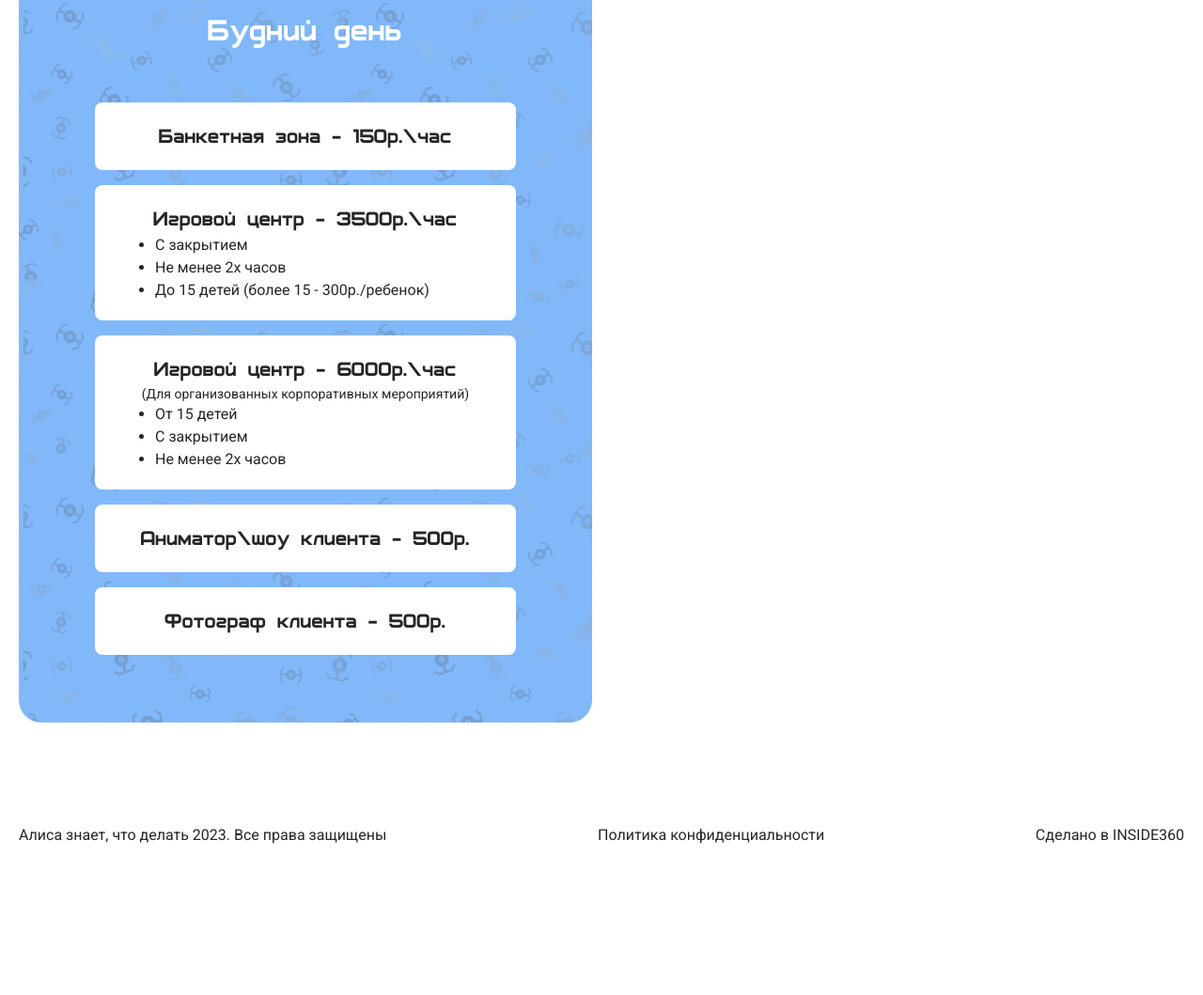
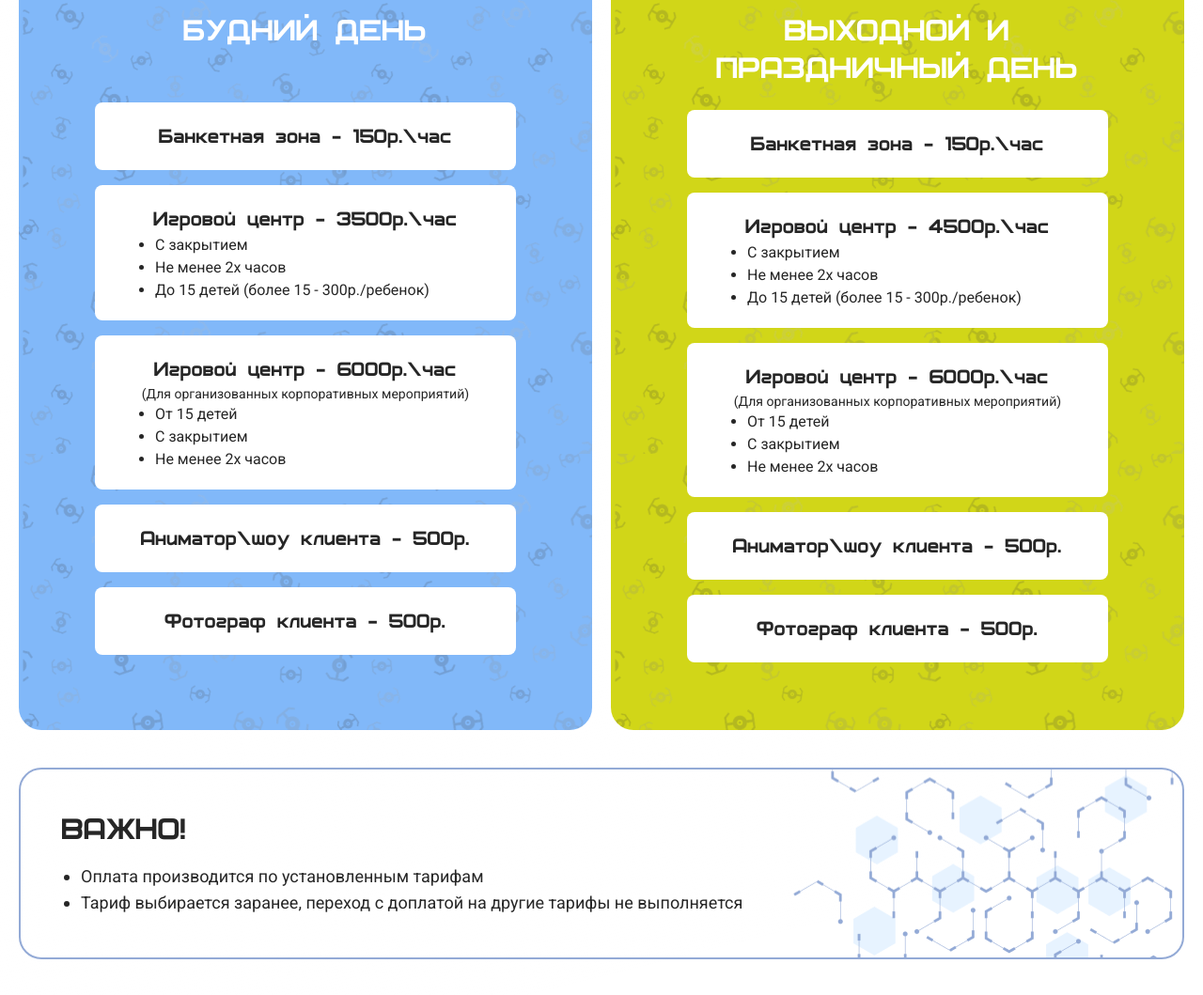
Before and after one commit to blessMe-Padre/alisaznaet, a plain HTML site: page index.html in a window 1280 px wide. Shown: the part 3681-4740 px from the top of the page at 94% size. Before the commit the page ends 4650 px from the top, so only its background shows below. Drawn offline with Linux system fonts and the light colour scheme; files that its build step writes are made by us from their sources; a script that the page names is missing.

Commit message:
feat: добавляет секцию

```diff
--- a/index.html
+++ b/index.html
@@ -151,7 +151,7 @@
                     <h2 class="text-4xl lg:text-[55px] text-center font-bodyFont uppercase mb-8 md:mb-16">прайс лист на
                         посещение</h2>
                     <div class="grid md:grid-cols-2 gap-5">
-                        <div class="bg-blue rounded-3xl py-14 text-center px-4 relative"
+                        <div class="bg-green rounded-3xl py-14 text-center px-4 relative"
                             style="background-image: url('/src/img/pattern-2.png')">
                             <h3 class="text-2xl md:text-4xl text-white font-bodyFont mb-8 md:mb-14 uppercase">Будний
                                 день</h3>
@@ -174,7 +174,7 @@
 
                         </div>
 
-                        <div class="bg-green rounded-3xl py-14 text-center px-4 relative"
+                        <div class="bg-blue rounded-3xl py-14 text-center px-4 relative"
                             style="background-image: url('/src/img/pattern-2.png')">
                             <h3 class="text-2xl md:text-4xl text-white font-bodyFont mb-8 md:mb-6 uppercase">выходной и
                                 <br>
@@ -218,10 +218,11 @@
                 <div class="container">
                     <h2 class="text-4xl lg:text-[55px] text-center font-bodyFont uppercase mb-8 md:mb-16">аренда
                         помещения</h2>
-                    <div class="grid grid-cols-2 gap-5">
+                    <div class="grid md:grid-cols-2 gap-5">
                         <div class="bg-blue rounded-3xl py-14 text-center px-4 relative"
                             style="background-image: url('/src/img/pattern-2.png')">
-                            <h3 class="text-4xl text-white font-bodyFont mb-8 md:mb-14">Будний день</h3>
+                            <h3 class="text-2xl md:text-4xl text-white font-bodyFont mb-8 md:mb-14 uppercase">Будний
+                                день</h3>
 
                             <div class="bg-white py-5 max-w-md m-auto rounded-lg mb-4">
                                 <p class="text-2xl font-bodyFont">Банкетная зона - 150р.\час</p>
@@ -254,9 +255,62 @@
                                 <p class="text-2xl font-bodyFont">Фотограф клиента - 500р.</p>
                             </div>
                         </div>
+
+                        <div class="bg-green rounded-3xl py-14 text-center px-4 relative"
+                            style="background-image: url('/src/img/pattern-2.png')">
+                            <h3 class="text-2xl md:text-4xl text-white font-bodyFont mb-8 md:mb-6 uppercase">выходной и
+                                <br>
+                                праздничный день
+                            </h3>
+
+                            <div class="bg-white py-5 max-w-md m-auto rounded-lg mb-4">
+                                <p class="text-2xl font-bodyFont">Банкетная зона - 150р.\час</p>
+                            </div>
+
+                            <div class="bg-white py-5 max-w-md m-auto rounded-lg mb-4">
+                                <p class="text-2xl font-bodyFont">Игровой центр - 4500р.\час</p>
+                                <ul class="max-w-xs m-auto list-disc">
+                                    <li class="text-left">С закрытием</li>
+                                    <li class="text-left">Не менее 2х часов</li>
+                                    <li class="text-left">До 15 детей (более 15 - 300р./ребенок)</li>
+                                </ul>
+                            </div>
+
+                            <div class="bg-white py-5 max-w-md m-auto rounded-lg mb-4">
+                                <p class="text-2xl font-bodyFont">Игровой центр - 6000р.\час</p>
+                                <p class="text-sm">(Для организованных корпоративных мероприятий)</p>
+                                <ul class="max-w-xs m-auto list-disc">
+                                    <li class="text-left">От 15 детей</li>
+                                    <li class="text-left">С закрытием</li>
+                                    <li class="text-left">Не менее 2х часов</li>
+                                </ul>
+                            </div>
+
+                            <div class="bg-white py-5 max-w-md m-auto rounded-lg mb-4">
+                                <p class="text-2xl font-bodyFont">Аниматор\шоу клиента - 500р.</p>
+                            </div>
+
+                            <div class="bg-white py-5 max-w-md m-auto rounded-lg mb-4">
+                                <p class="text-2xl font-bodyFont">Фотограф клиента - 500р.</p>
+                            </div>
+                        </div>
                     </div>
                 </div>
             </section>
+
+            <div class="container mb-16 md:mb-36">
+                <section class="py-5 md:py-11 px-5 md:px-11 rounded-3xl border-solid border-light-blue border-[2px]"
+                    style="background-image: url('/src/img/pattern-3.png'); background-repeat: no-repeat; background-position: right;">
+                    <h2 class="text-4xl font-bodyFont mb-4">ВАЖНО!</h2>
+                    <ul class="list-disc pl-5">
+                        <li class="text-lg">Оплата производится по установленным тарифам</li>
+                        <li class="text-lg">Тариф выбирается заранее, переход с доплатой на другие тарифы не выполняется
+                        </li>
+                    </ul>
+                </section>
+            </div>
+
+
 
         </main>
 
```
